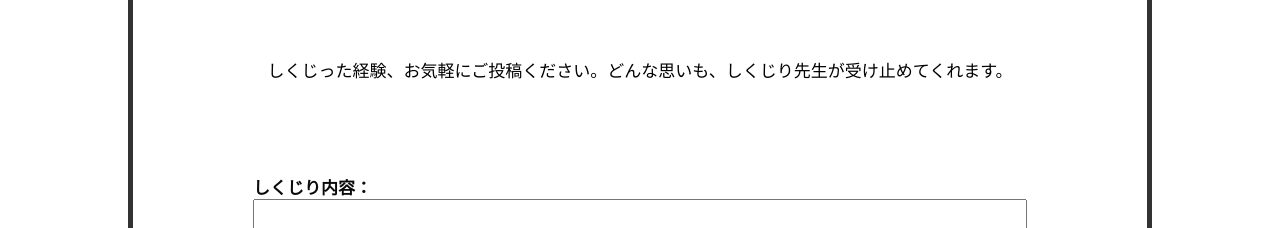
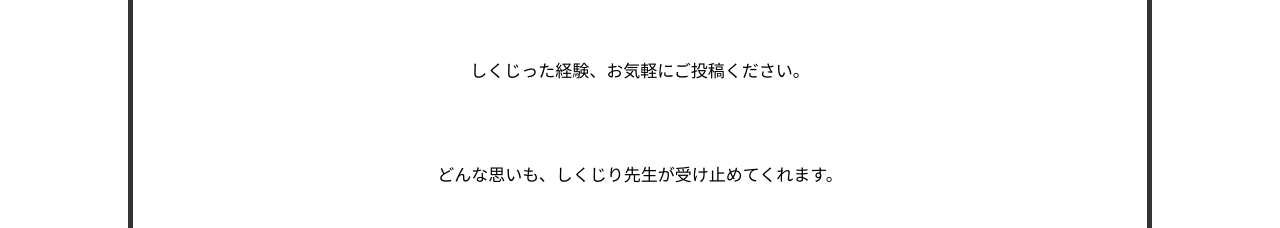
Before and after one commit to shikujiriSensei/sensei, a Vue app: page /post in a window 1280 px wide. Shown: the part 693-921 px from the top of the page. Built offline with nearby package versions, Linux system fonts and the light colour scheme.

Commit message:
senseipost

```diff
--- a/src/views/Post.vue
+++ b/src/views/Post.vue
@@ -14,8 +14,9 @@
     <div>
       <h1 class="display-1">投稿フォーム</h1>
       <div class="display-2">
-        <p>
-          しくじった経験、お気軽にご投稿ください。どんな思いも、しくじり先生が受け止めてくれます。
+        <p class="display-7">しくじった経験、お気軽にご投稿ください。</p>
+        <p class="display-7">
+          どんな思いも、しくじり先生が受け止めてくれます。
         </p>
       </div>
     </div>
@@ -109,6 +110,13 @@ export default {
   margin-bottom: 100px;
 }
 
+.display-7 {
+  display: flex;
+  justify-content: center;
+  margin: 0px;
+  padding: 0px;
+}
+
 .dainaiyou {
   white-space: nowrap;
 }
```
